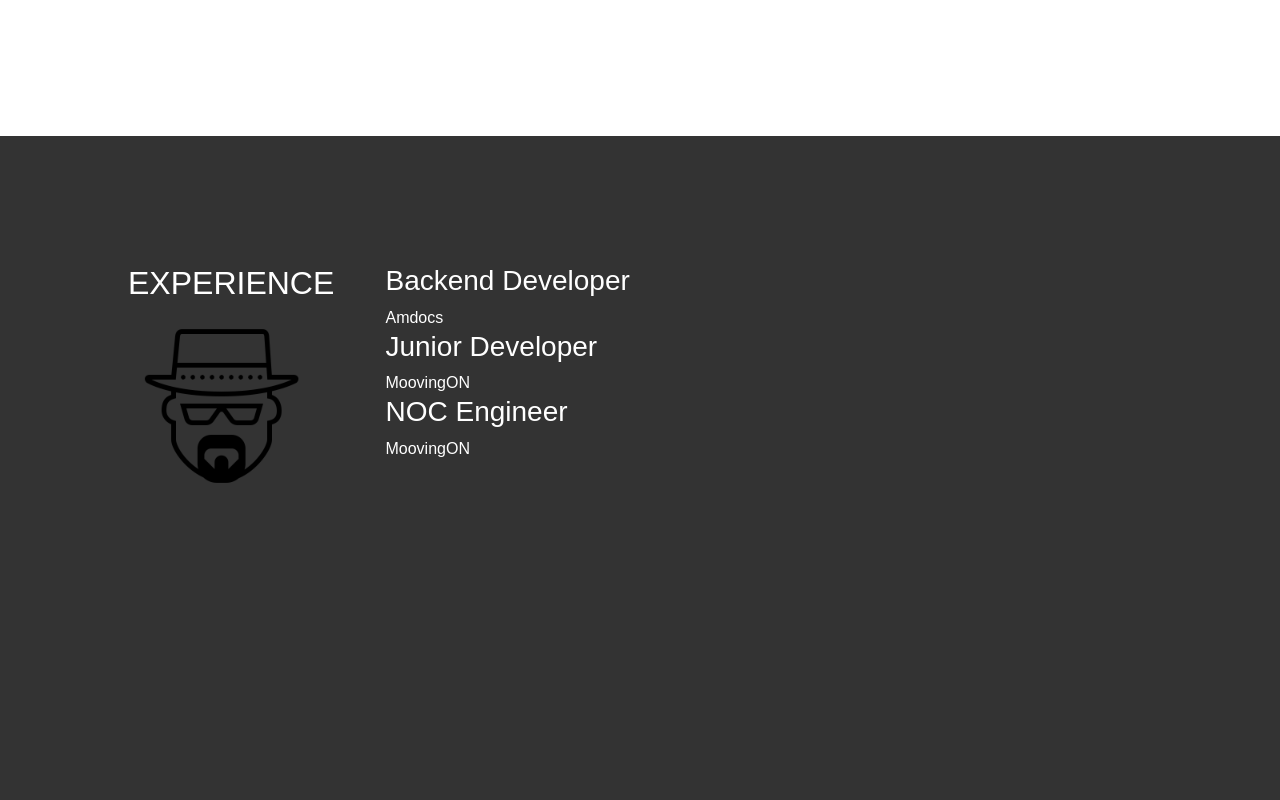
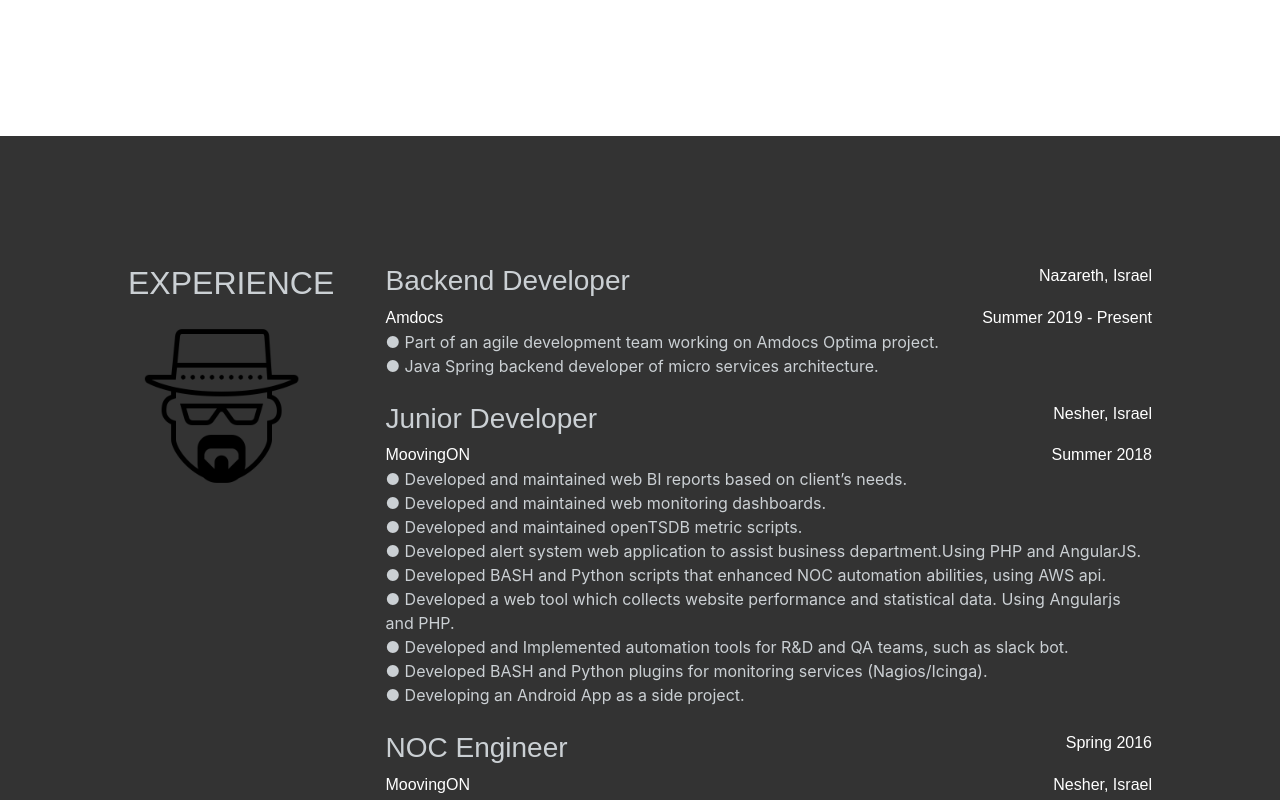
Before and after one commit to Batatos/portfolio, a React (Create React App) app: page / in a window 1280 px wide. Shown: the part 720-1520 px from the top of the page. Built offline with nearby package versions, Linux system fonts and the light colour scheme.

Commit message:
Experience section enhancement

```diff
--- /dev/null
+++ b/src/AmdocsDesc.js
@@ -0,0 +1,4 @@
+const PersonalPara = `● Part of an agile development team working on Amdocs Optima project. \n
+● Java Spring backend developer of micro services architecture.`;
+
+export default PersonalPara;
--- a/src/App.css
+++ b/src/App.css
@@ -109,16 +109,44 @@
   margin: 0 auto;
   padding: 10%;
   display: inline-flex;
-  color: white !important;
+  color: #cbd0d4 !important;
 }
 .section2-content h2{
-  color: white;
+  color: #cbd0d4;
   font-family: fantasy;
   display: flex;
 }
 .section2-content h3{
-  color: white;
+  color: #cbd0d4;
   font-family: fantasy;
+}
+.section2-content p{
+  margin-bottom: 0;
+  color: #cbd0d4 !important;
+  /* font-family: fantasy; */
+}
+.company{
+  display: inline-flex;
+}
+.company h7{
+  margin-right: 0px;
+  margin-left: auto;
+  color: white !important;
+  font-family: fantasy;
+  font-weight: 100 !important;
+}
+.profession{
+  display: inline-flex;
+}
+.profession h7{
+  margin-right: 0px;
+  margin-left: auto;
+  color: white !important;
+  font-family: fantasy;
+  font-weight: 100 !important;
+}
+.careerStation{
+  display: grid;
 }
 .subHeader{
   color: white !important;
--- a/src/App.js
+++ b/src/App.js
@@ -6,6 +6,7 @@ import Section from './components/Section';
 import Navbar from './components/Navbar';
 import dummyText from './DummyText';
 import PersonalPara from './PersonalPara';
+import AmdocsDesc from './AmdocsDesc';
 
 
 import {BrowserRouter as Router, Route, Switch} from 'react-router-dom';
@@ -31,6 +32,7 @@ function App() {
         dark={true}
         id="section2-content"
         experience={true}
+        amdocsDesc={AmdocsDesc}
       />
       <Section
         title="EDUCATION"
--- a/src/components/Section.js
+++ b/src/components/Section.js
@@ -8,7 +8,8 @@ import { faGithub, faLinkedin, faMedium } from "@fortawesome/free-brands-svg-ico
 import { Link } from 'react-router-dom';
 
 export default function Section({ title, lastName, city, email, paragraph,
-                                  dark, id, socialIcons, about, experience }) {
+                                  dark, id, socialIcons, about, experience,
+                                  amdocsDesc }) {
 
   // const animatedStyles = useSpring({opacity: 0})
 
@@ -48,12 +49,49 @@ export default function Section({ title, lastName, city, email, paragraph,
             <img src={require('../assets/walterwhite.png')} style={{width: "19ch"}}/>
           </div>
           <div className={"InfoDiv"}>
+            <div className={"careerStation"}>
+              <div className={"profession"}>
                 <h3>Backend Developer</h3>
+                <h7>Nazareth, Israel</h7>
+              </div>
+              <div className={"company"}>
                 <div className={"subHeader"}>Amdocs</div>
+                <h7>Summer 2019 - Present</h7>
+              </div>
+              <p>● Part of an agile development team working on Amdocs Optima project. </p>
+              <p>● Java Spring backend developer of micro services architecture.</p>
+            </div>
+            <br/>
+            <div className={"careerStation"}>
+              <div className={"profession"}>
                 <h3>Junior Developer</h3>
+                <h7>Nesher, Israel</h7>
+              </div>
+              <div className={"company"}>
                 <div className={"subHeader"}>MoovingON</div>
+                <h7>Summer 2018</h7>
+              </div>
+              <p>● Developed and maintained web BI reports based on client’s needs.</p>
+              <p>● Developed and maintained web monitoring dashboards.</p>
+              <p>● Developed and maintained openTSDB metric scripts.</p>
+              <p>● Developed alert system web application to assist business department.Using PHP and AngularJS.</p>
+              <p>● Developed BASH and Python scripts that enhanced NOC automation abilities, using AWS api.</p>
+              <p>● Developed a web tool which collects website performance and statistical data. Using Angularjs and PHP.</p>
+              <p>● Developed and Implemented automation tools for R&D and QA teams, such as slack bot.</p>
+              <p>● Developed BASH and Python plugins for monitoring services (Nagios/Icinga).</p>
+              <p>● Developing an Android App as a side project.</p>
+            </div>
+            <br/>
+            <div className={"careerStation"}>
+              <div className={"profession"}>
                 <h3>NOC Engineer</h3>
+                <h7>Spring 2016</h7>
+              </div>
+              <div className={"company"}>
                 <div className={"subHeader"}>MoovingON</div>
+                <h7>Nesher, Israel</h7>
+              </div>
+            </div>
           </div>
         </div>
       </div>
```
Lines whose indentation alone changed are shown as unchanged.
